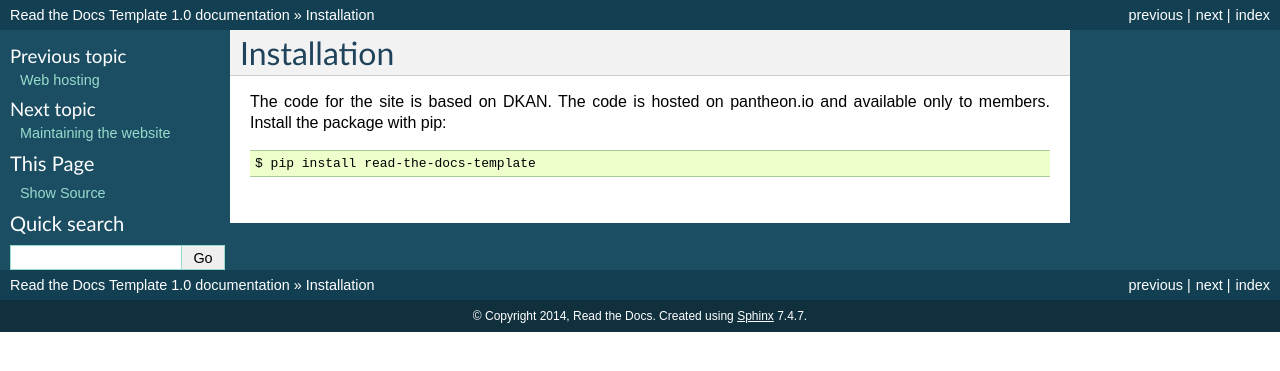
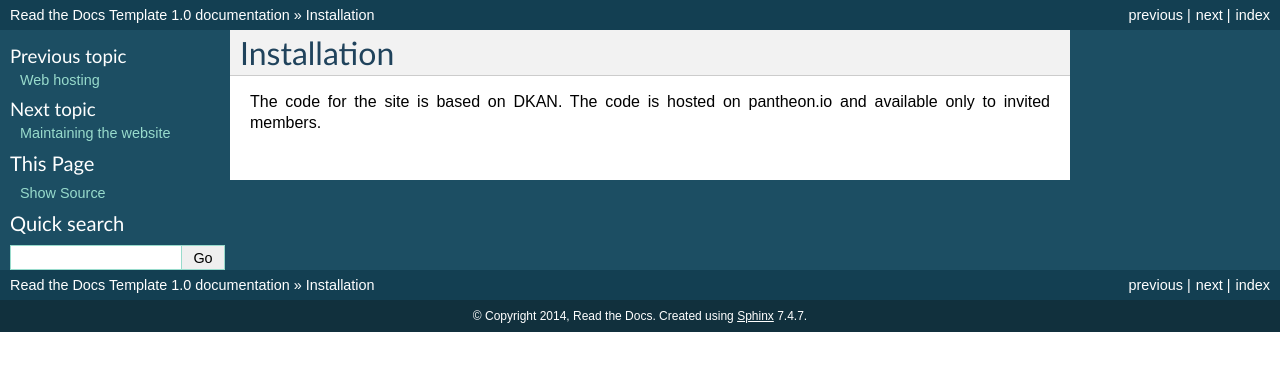
Before and after one commit to ipbes/ipbeswebdocs, a Sphinx documentation site: the page built from docs/installation.rst, in a window 1280 px wide. Shown: the top 371 px of the page. Built offline with Sphinx 7.4.7, drawn with Linux system fonts in a browser that asks for light colours.

Commit message:
Update installation.rst

```diff
--- a/docs/installation.rst
+++ b/docs/installation.rst
@@ -1,7 +1,4 @@
 ============
 Installation
 ============
-The code for the site is based on DKAN. The code is hosted on pantheon.io and available only to members.
-Install the package with pip::
-
-    $ pip install read-the-docs-template
+The code for the site is based on DKAN. The code is hosted on pantheon.io and available only to invited members.
```
